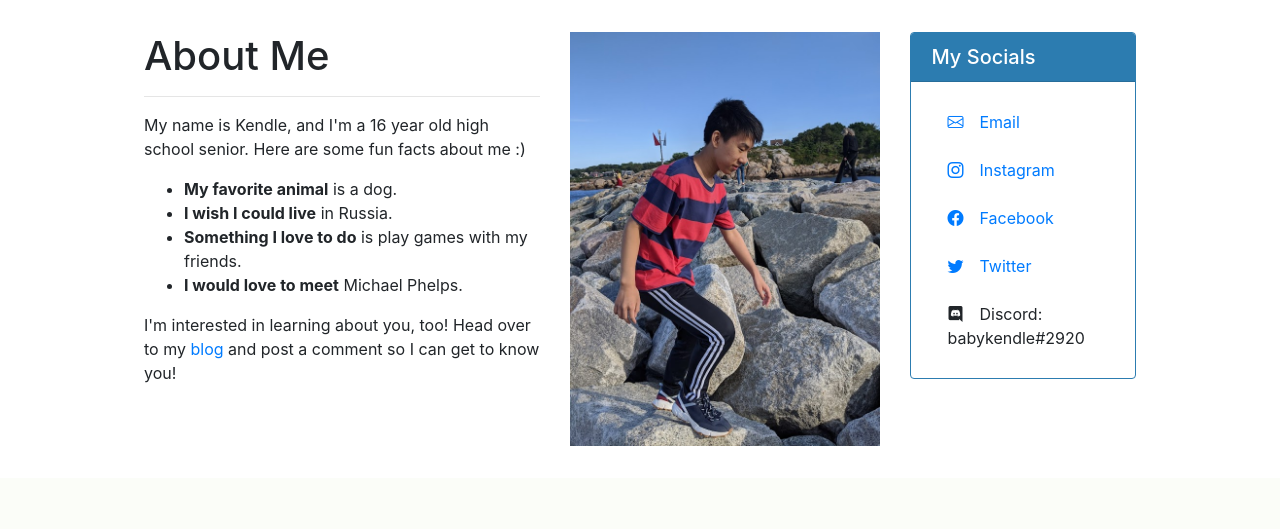
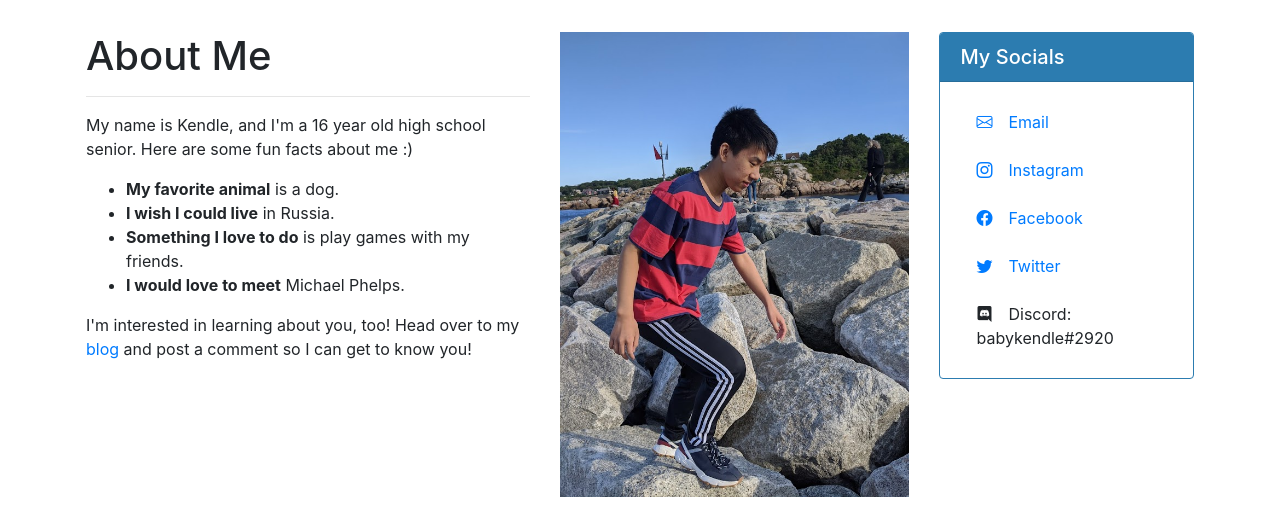
Before and after one commit to GeneralEggnog/animated-octo-funicular, a Flask app: page /about in a window 1280 px wide. Shown: the part 332-861 px from the top of the page. Before the commit the page ends 778 px from the top, so only its background shows below. Run offline with Flask 2, Linux system fonts and the light colour scheme; some libraries are stand-ins or nearby versions.

Commit message:
about container

```diff
--- a/flaskblog/templates/about.html
+++ b/flaskblog/templates/about.html
@@ -1,9 +1,9 @@
 {% extends "layout.html"%}
 {% set active_page = "about" %}
 {% block content %}
-<div class="container-fluid main-content p-3 mt-3">
+<div class="container p-3 mt-3">
     <div class="row">
-        <div class="col-md-5">
+        <div class="col-lg-5">
             <h1>About Me</h1>
             <hr>
             <p>My name is Kendle, and I'm a 16 year old high school senior. Here are some fun facts about me :) </p>
@@ -15,10 +15,10 @@
             </ul>
             <p>I'm interested in learning about you, too! Head over to my <a href="{{ url_for('posts.blog') }}">blog</a> and post a comment so I can get to know you!</p>
         </div>
-        <div class="col-md-4 mb-3">
+        <div class="col-lg-4 mb-3">
             <img class="img-fluid"src="{{ url_for('static', filename='about_image.jpg')}}">
         </div>
-        <div class="col-md-3">
+        <div class="col-lg-3">
             <div class="card" style="border-color:#2c7cb0">
                     <h5 class="card-title text-white card-header" style="background-color: #2c7cb0;">My Socials</h5>
 
```
